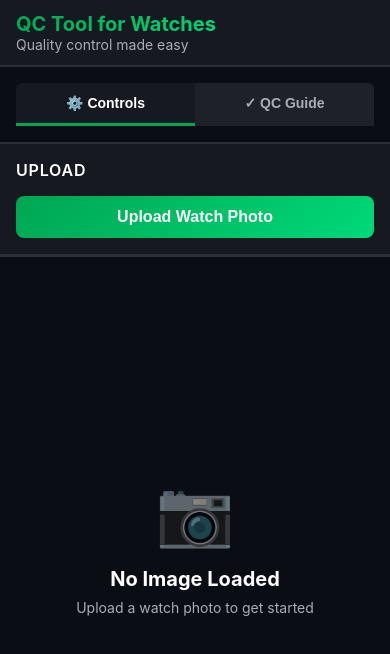
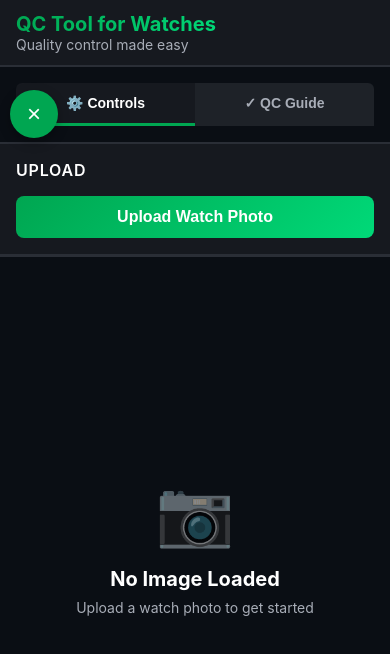
Before and after one commit to bennejp/Quality-Control-Tool-For-Watches, a React (Vite) app: page / in a window 390 px wide. Shown: the top 654 px of the page. Built offline with nearby package versions, Linux system fonts and the light colour scheme.

Commit message:
make control panel collapsible

```diff
--- a/src/App.tsx
+++ b/src/App.tsx
@@ -106,6 +106,7 @@ function App() {
   const [modelName, setModelName] = useState('');
   const [pricePaid, setPricePaid] = useState('');
   const [albumLinks, setAlbumLinks] = useState('');
+  const [sidebarCollapsed, setSidebarCollapsed] = useState(false);
   const stageRef = useRef<Konva.Stage>(null);
 
   const handleImageUpload = (src: string) => {
@@ -268,8 +269,16 @@ function App() {
         </div>
       </header>
 
-      <div className="app-container">
-        <aside className="sidebar">
+      <div className={`app-container ${sidebarCollapsed ? 'sidebar-collapsed' : ''}`}>
+        <button
+          className="sidebar-toggle"
+          onClick={() => setSidebarCollapsed(!sidebarCollapsed)}
+          aria-label={sidebarCollapsed ? 'Show controls' : 'Hide controls'}
+        >
+          {sidebarCollapsed ? '☰' : '×'}
+        </button>
+
+        <aside className={`sidebar ${sidebarCollapsed ? 'collapsed' : ''}`}>
           <TabSwitcher activeTab={activeTab} onTabChange={setActiveTab} />
 
           {activeTab === 'controls' ? (
--- a/src/styles/index.css
+++ b/src/styles/index.css
@@ -63,6 +63,37 @@ body {
   display: flex;
   height: calc(100vh - 80px);
   overflow: hidden;
+  position: relative;
+}
+
+/* Sidebar Toggle Button */
+.sidebar-toggle {
+  display: none; /* Hidden on desktop, shown on mobile via media query */
+  position: fixed;
+  top: 90px;
+  left: 10px;
+  z-index: 1000;
+  background: var(--accent-primary);
+  color: white;
+  border: none;
+  border-radius: 50%;
+  width: 48px;
+  height: 48px;
+  font-size: 1.5rem;
+  cursor: pointer;
+  box-shadow: 0 4px 12px rgba(0, 0, 0, 0.3);
+  transition: all 0.3s ease;
+  align-items: center;
+  justify-content: center;
+}
+
+.sidebar-toggle:hover {
+  transform: scale(1.1);
+  box-shadow: 0 6px 16px rgba(0, 0, 0, 0.4);
+}
+
+.sidebar-toggle:active {
+  transform: scale(0.95);
 }
 
 /* Sidebar */
@@ -74,6 +105,7 @@ body {
   display: flex;
   flex-direction: column;
   box-shadow: 2px 0 8px var(--shadow);
+  transition: transform 0.3s ease;
 }
 
 .sidebar-section {
@@ -454,11 +486,31 @@ body {
     flex-direction: column;
   }
 
+  /* Show toggle button on mobile */
+  .sidebar-toggle {
+    display: flex;
+  }
+
+  /* Sidebar collapsed state */
+  .sidebar.collapsed {
+    transform: translateY(-100%);
+    position: absolute;
+    top: 0;
+    left: 0;
+    right: 0;
+    z-index: 100;
+  }
+
+  .app-container.sidebar-collapsed .canvas-area {
+    height: calc(100vh - 80px);
+  }
+
   .sidebar {
     width: 100%;
     border-right: none;
     border-bottom: 2px solid var(--border-color);
     max-height: 40vh;
+    position: relative;
   }
 
   .app-header {
@@ -475,6 +527,7 @@ body {
 
   .canvas-area {
     height: 60vh;
+    transition: height 0.3s ease;
   }
 }
 
```
